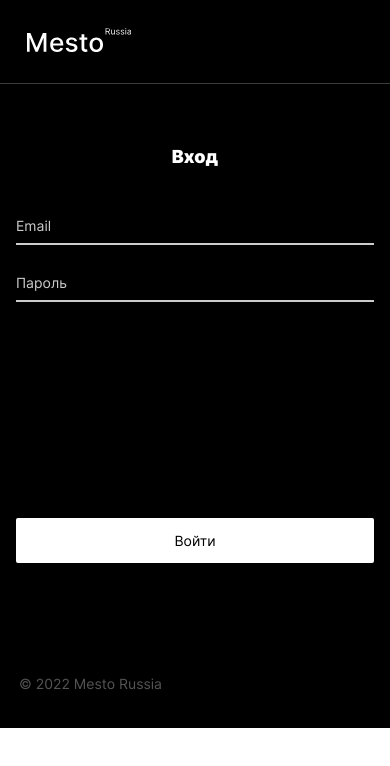
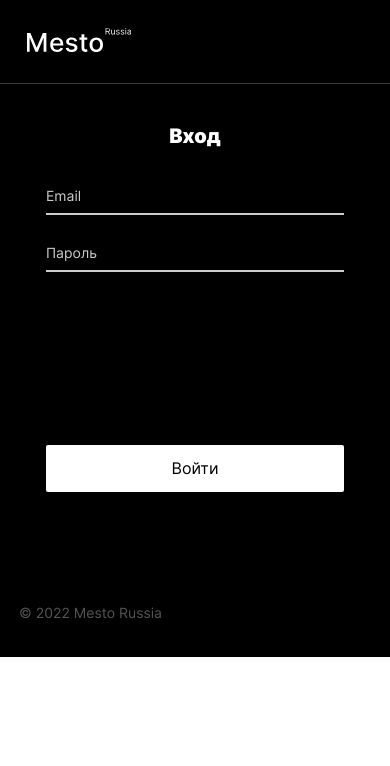
Before and after one commit to theAshbringer/react-mesto-auth, a React app: page /sign-in in a window 390 px wide. Built offline with nearby package versions, Linux system fonts and the light colour scheme; no server answers.

Commit message:
feat: add responsive design

```diff
--- a/src/blocks/form/form.css
+++ b/src/blocks/form/form.css
@@ -4,10 +4,11 @@
   width: 100%;
   display: flex;
   flex-direction: column;
+  box-sizing: border-box;
 }
 
 .form__title {
-  margin-bottom: 50px;
+  margin: 0 0 50px;
   align-self: center;
 }
 
@@ -33,3 +34,22 @@
   margin-bottom: 80px;
   width: 100%;
 }
+
+@media screen and (max-width: 751px) {
+  .form {
+    margin-top: 0;
+    padding: 0 30px;
+  }
+
+  .form__field:last-of-type {
+    margin-bottom: 173px;
+  }
+
+  .form__title {
+    margin: 0 0 40px;
+  }
+
+  .form__btn_type_register {
+    margin-bottom: 20px;
+  }
+}
--- a/src/blocks/header/header.css
+++ b/src/blocks/header/header.css
@@ -9,7 +9,6 @@
 
 @media screen and (max-width: 751px) {
   .header {
-    margin-bottom: 42px;
     box-sizing: border-box;
     padding: 0 0 30.6px 27px;
   }
--- a/src/shared/FormTitle/FormTitle.css
+++ b/src/shared/FormTitle/FormTitle.css
@@ -1,5 +1,4 @@
 .form-title {
-  margin: 0 0 50px;
   font-style: normal;
   font-weight: 900;
   font-size: 24px;
@@ -12,7 +11,7 @@
 
 @media screen and (max-width: 751px) {
   .form-title {
-    font-size: 18px;
-    line-height: 1.222;
+    font-size: 20px;
+    line-height: 1.2;
   }
 }
--- a/src/shared/SubmitButton/SubmitButton.css
+++ b/src/shared/SubmitButton/SubmitButton.css
@@ -20,8 +20,8 @@
 
 @media screen and (max-width: 751px) {
   .submit-btn {
-    font-size: 14px;
-    line-height: 1.214;
+    font-size: 16px;
+    line-height: 1.188;
   }
 }
 
```
